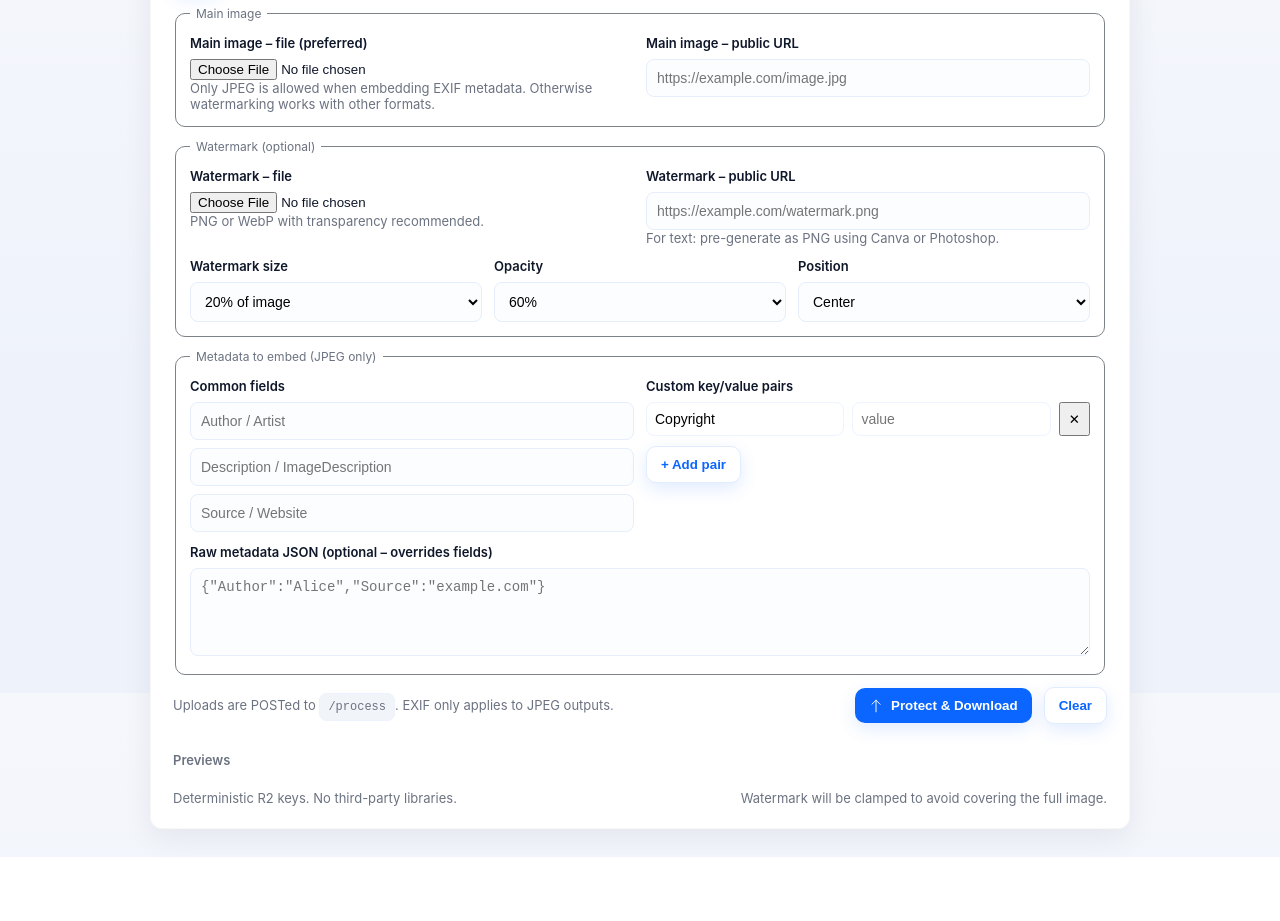
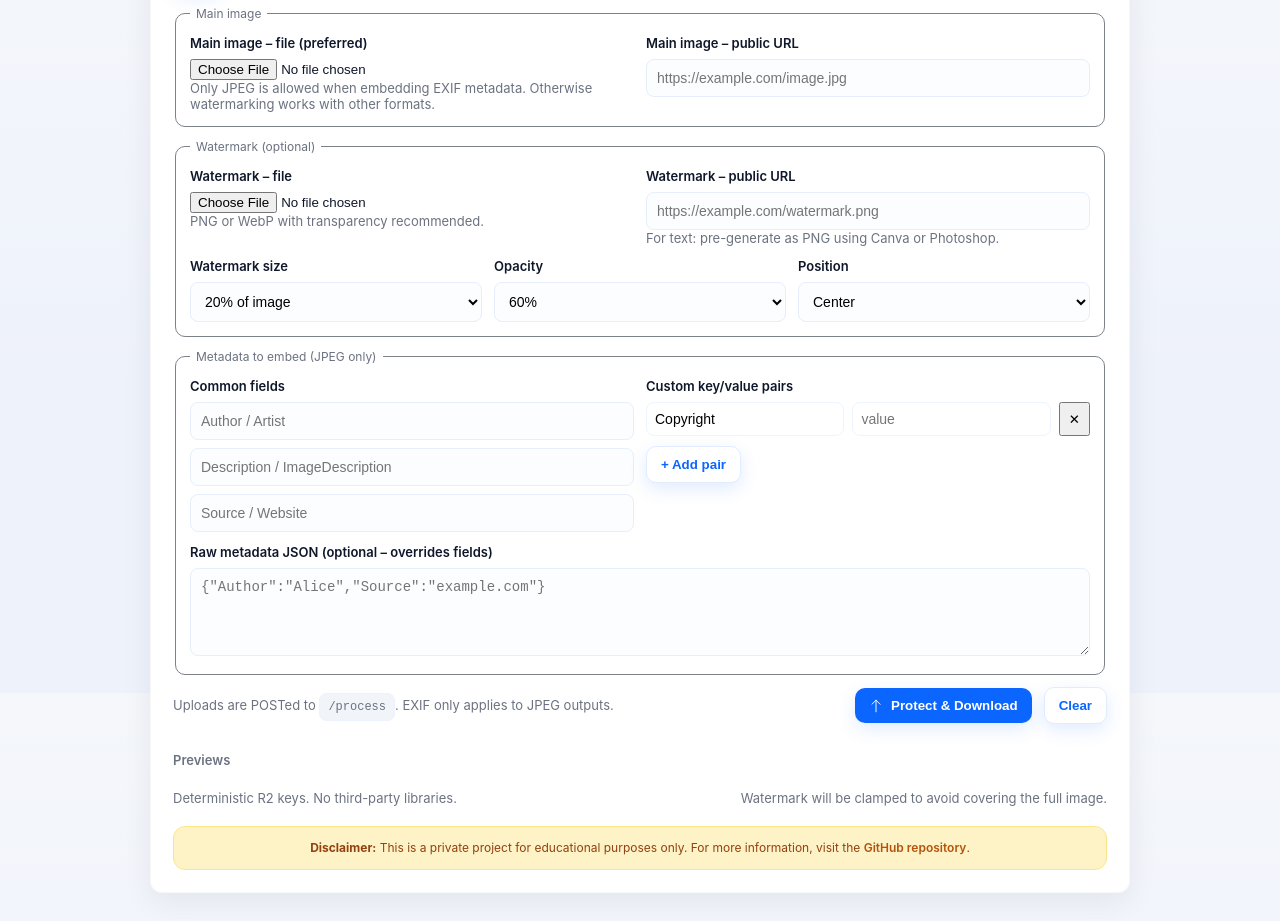
Before and after one commit to DavidJKTofan/cf-workers-exif-images, a website: page public/index.html in a window 1280 px wide. Shown: the part 107-1028 px from the top of the page. Before the commit the page ends 964 px from the top, so only its background shows below. Drawn offline with Linux system fonts and the light colour scheme.

Commit message:
Updated disclaimer

```diff
--- a/public/index.html
+++ b/public/index.html
@@ -26,6 +26,7 @@
 			.page {
 				min-height: 100%;
 				display: flex;
+				flex-direction: column;
 				align-items: center;
 				justify-content: center;
 				padding: 28px;
@@ -230,6 +231,26 @@
 				border: 1px solid #eef2ff;
 			}
 
+			.disclaimer {
+				margin-top: 20px;
+				padding: 12px;
+				background: #fef3c7;
+				border: 1px solid #fde68a;
+				border-radius: var(--radius);
+				font-size: 12px;
+				color: #92400e;
+				text-align: center;
+				line-height: 1.5;
+			}
+			.disclaimer a {
+				color: #b45309;
+				font-weight: 600;
+				text-decoration: none;
+			}
+			.disclaimer a:hover {
+				text-decoration: underline;
+			}
+
 			/* responsive */
 			@media (max-width: 720px) {
 				.grid-2,
@@ -382,6 +403,11 @@
 					<span class="small muted">Deterministic R2 keys. No third-party libraries.</span>
 					<span class="small muted">Watermark will be clamped to avoid covering the full image.</span>
 				</footer>
+
+				<div class="disclaimer">
+					<strong>Disclaimer:</strong> This is a private project for educational purposes only. For more information, visit the
+					<a href="https://github.com/DavidJKTofan/cf-workers-exif-images" target="_blank" rel="noopener noreferrer external">GitHub repository</a>.
+				</div>
 			</section>
 		</div>
 		<script>
```
Also changed, not shown: README.md, public/images/image-protector.png (added).
